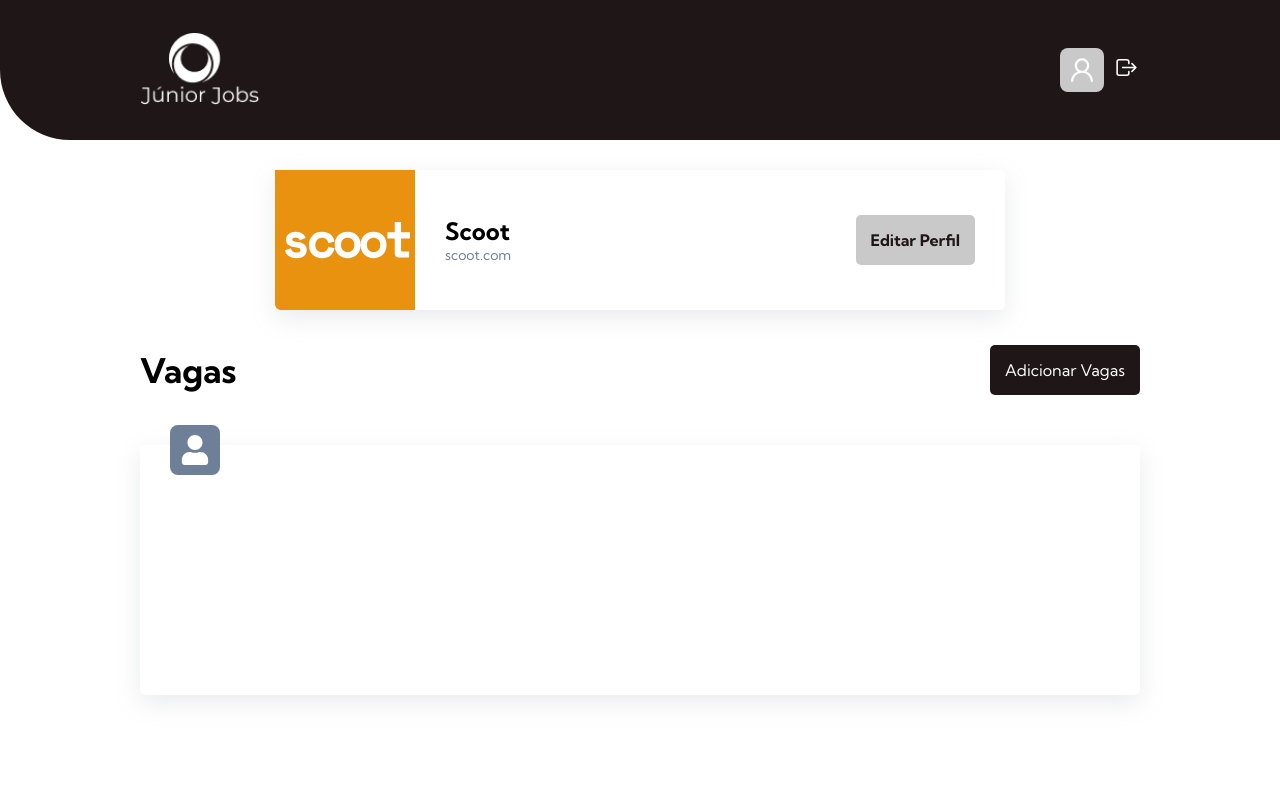
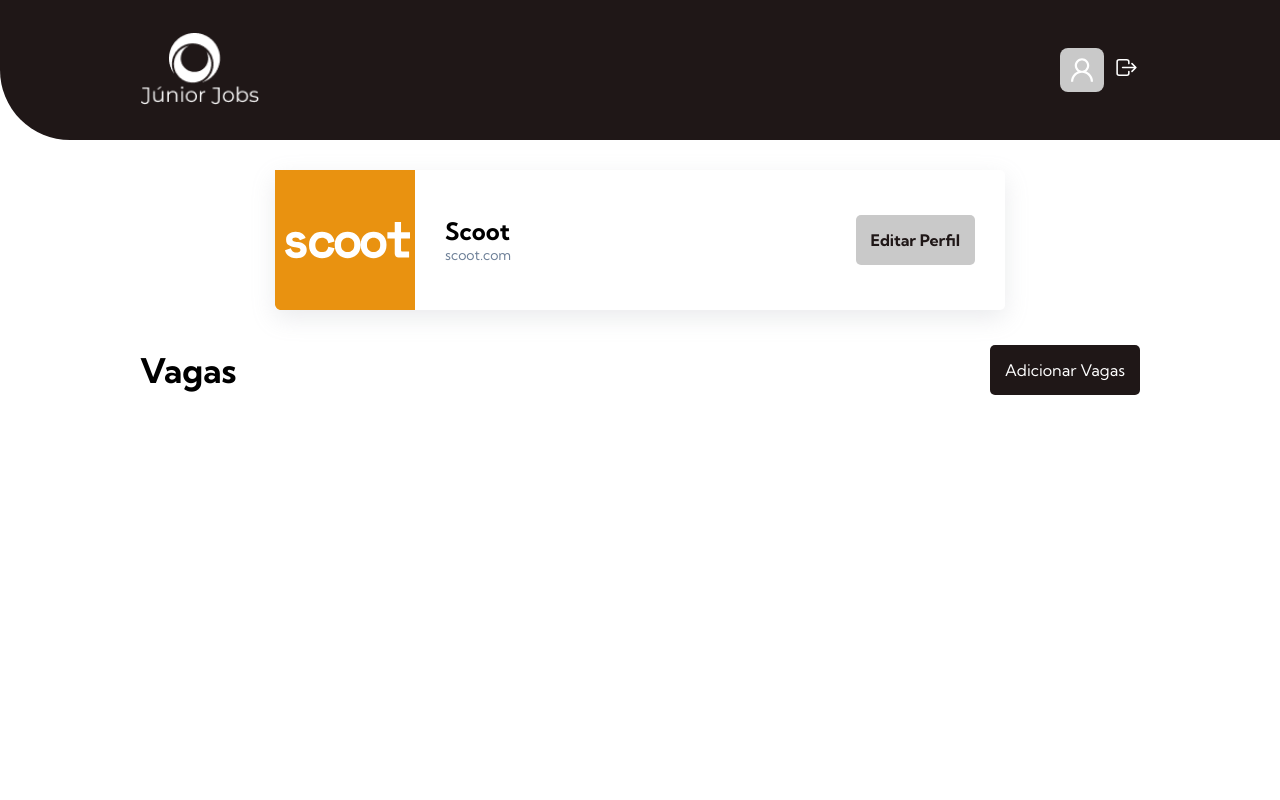
Before and after one commit to dbnvides/Junior-jobs-v2, a React (Create React App) app: page /company in a window 1280 px wide. Shown: the top 800 px of the page. Built offline with nearby package versions, Linux system fonts and the light colour scheme.

Commit message:
fix: CardCompany

```diff
--- a/src/pages/company/index.tsx
+++ b/src/pages/company/index.tsx
@@ -26,7 +26,7 @@ export const Company = () => {
             <h1>Vagas</h1>
             <button> Adicionar Vagas</button>
           </div>
-          <CardCompany />
+
         </div>
       </CompanyPageContainer>
       <StyledFooter />
```
